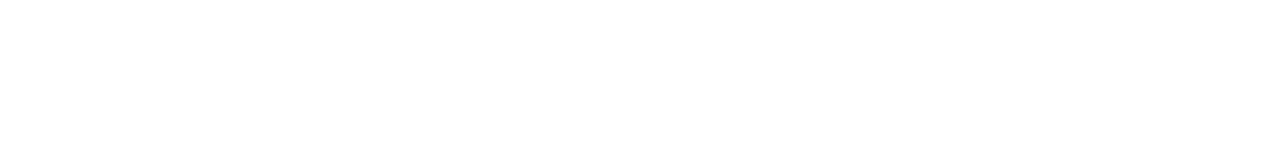
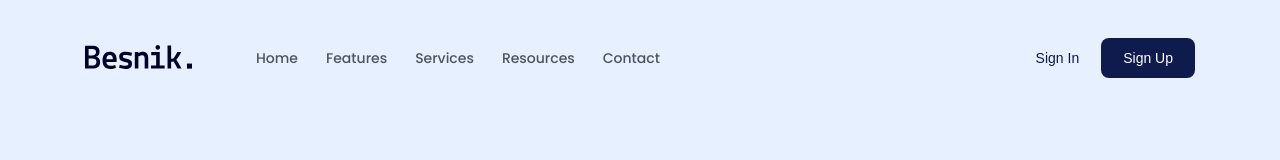
Before and after one commit to DangTinh422003/f8_project_01, a plain HTML site: page index.html in a window 1280 px wide. Drawn offline with Linux system fonts and the light colour scheme.

Commit message:
header_navbar

```diff
--- a/assets/css/reset.css
+++ b/assets/css/reset.css
@@ -1,7 +1,3 @@
-* {
-  box-sizing: border-box;
-}
-
 html,
 body,
 div,
--- a/assets/css/styles.css
+++ b/assets/css/styles.css
@@ -0,0 +1,90 @@
+@import url("https://fonts.googleapis.com/css2?family=Inter:wght@100;200;300;400;500;600;700;800;900&family=Poppins:ital,wght@0,100;0,200;0,300;0,400;0,500;0,600;0,700;0,800;0,900;1,100;1,200;1,300;1,400;1,500;1,600;1,700;1,900&display=swap");
+
+* {
+  box-sizing: border-box;
+}
+
+html {
+  font-size: 62.5%;
+}
+
+body {
+  font-size: 1.6rem;
+  font-family: "Poppins", sans-serif;
+}
+
+:root {
+  --primary-color: #0f1b4c;
+}
+
+a {
+  text-decoration: none;
+}
+
+.container {
+  width: 1110px;
+  margin: 0 auto;
+}
+
+.button {
+  border-radius: 8px;
+  padding: 10px 22px;
+  height: 50px;
+  background: var(--primary-color);
+  color: #fff;
+  border: none;
+  outline: none;
+}
+
+.button:hover {
+  opacity: 0.9;
+}
+
+/***  header  ***/
+.header {
+  width: 100vw;
+  height: 100vh;
+  background: #e6f0ff;
+  padding-top: 38px;
+}
+
+.header__navbar {
+  display: flex;
+  align-items: center;
+  font-size: 1.4rem;
+  font-style: normal;
+  font-weight: 500;
+}
+
+.header__navbar__logo .wrapLogo {
+  margin-right: 50px;
+}
+
+.header__navbar__navigaton {
+  display: flex;
+}
+
+.header__navbar__navigaton li a {
+  padding: 8px 14px;
+  color: #4f5361;
+}
+
+.header__navbar__action {
+  margin-left: auto;
+  display: flex;
+}
+
+.header__navbar__action .signInBtn,
+.header__navbar__action .signUpBtn {
+  height: 40px;
+  font-size: 1.4rem;
+  font-style: normal;
+  font-weight: 500;
+  line-height: normal;
+  cursor: pointer;
+}
+
+.header__navbar__action .signInBtn {
+  background: transparent;
+  color: var(--primary-color);
+}
--- a/index.html
+++ b/index.html
@@ -8,5 +8,31 @@
     <title>F8 Project 01</title>
   </head>
 
-  <body></body>
+  <body>
+    <!-- header -->
+    <header class="header">
+      <div class="container">
+        <nav class="header__navbar">
+          <div class="header__navbar__logo">
+            <div class="wrapLogo">
+              <img src="./assets/img/Logo.svg" alt="logo" />
+            </div>
+          </div>
+
+          <ul class="header__navbar__navigaton">
+            <li><a href="#">Home</a></li>
+            <li><a href="#">Features</a></li>
+            <li><a href="#">Services</a></li>
+            <li><a href="#">Resources</a></li>
+            <li><a href="#">Contact</a></li>
+          </ul>
+
+          <div class="header__navbar__action">
+            <button class="signInBtn button">Sign In</button>
+            <button class="signUpBtn button">Sign Up</button>
+          </div>
+        </nav>
+      </div>
+    </header>
+  </body>
 </html>
```
Also changed, not shown: assets/img/Logo.svg (added).
